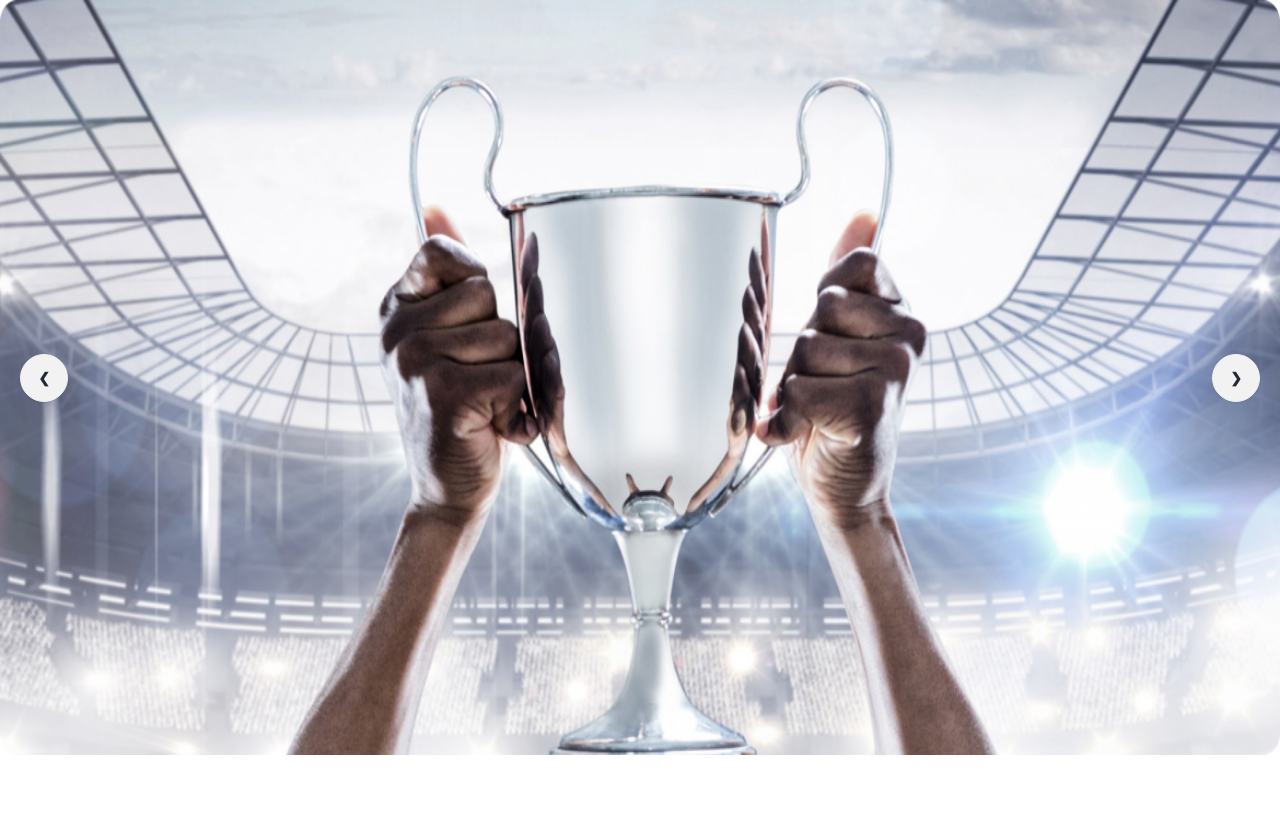
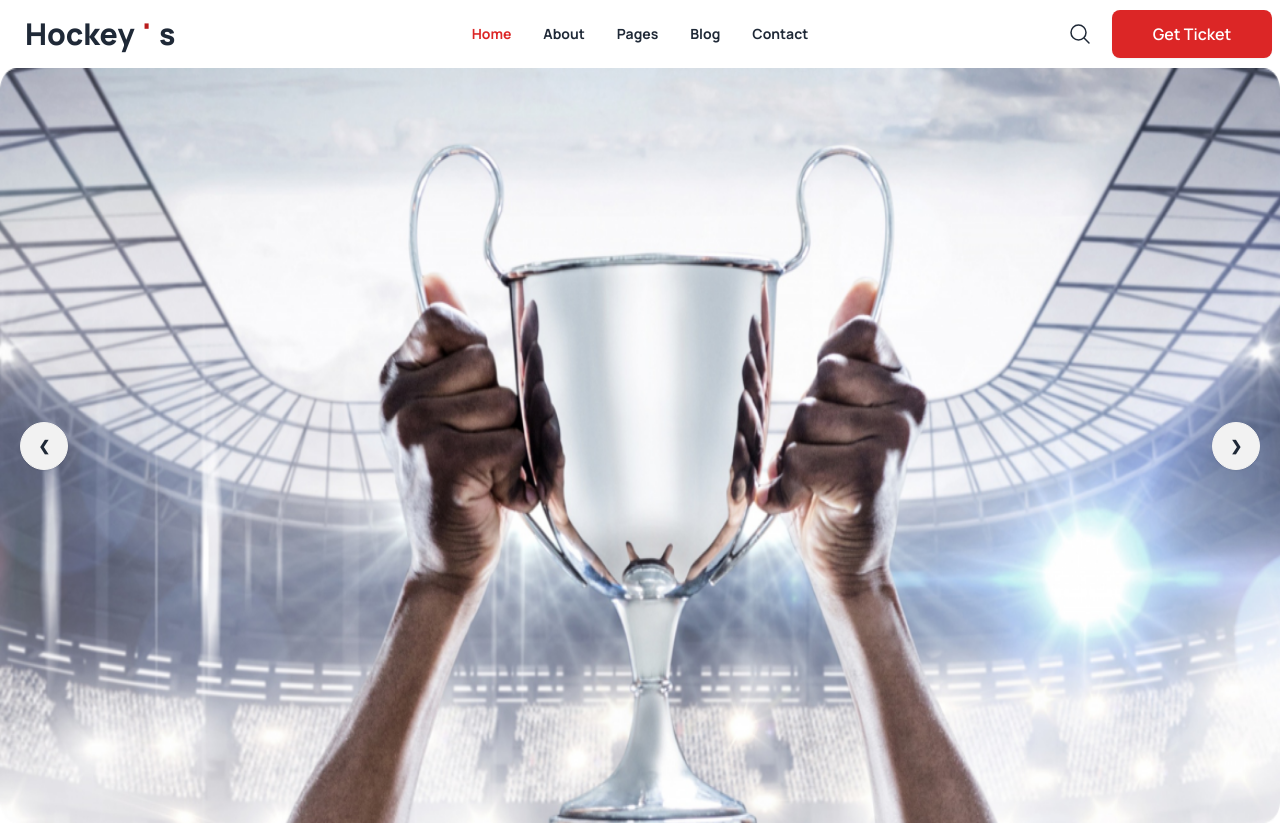
Before and after one commit to Samee37/a3-hockey, a plain HTML site: page index.html in a window 1280 px wide. Shown: the top 825 px of the page. Drawn offline with nearby package versions, Linux system fonts and the light colour scheme.

Commit message:
bonous 1 done

```diff
--- a/index.html
+++ b/index.html
@@ -35,6 +35,46 @@
 
 <body class="font mx-auto">
     <header>
+        <div>
+            <div class="navbar bg-base-100">
+                <div class="navbar-start">
+                  <div class="dropdown">
+                    <div tabindex="0" role="button" class="btn btn-ghost lg:hidden">
+                      <svg xmlns="http://www.w3.org/2000/svg" class="h-5 w-5" fill="none" viewBox="0 0 24 24" stroke="currentColor"><path stroke-linecap="round" stroke-linejoin="round" stroke-width="2" d="M4 6h16M4 12h8m-8 6h16" /></svg>
+                    </div>
+                    <ul tabindex="0" class="menu menu-sm dropdown-content mt-3 z-[1] p-2 shadow bg-base-100 rounded-box w-52">
+                      <li><a class="text-red-600 font-bold">Home</a></li>
+                      <li><a class="font-bold">About</a></li>
+                      <li><a class="font-bold">Pages</a></li>
+                      <li><a class="font-bold">Blog</a></li>
+                      <li><a class="font-bold">Contact</a></li>
+                    </ul>
+                  </div>
+                  <a class="btn btn-ghost text-3xl font-extrabold">Hockey<span class="text-red-700">'</span>s</a>
+                </div>
+                <div class="navbar-center hidden lg:flex">
+                  <ul class="menu menu-horizontal px-1">
+                    <li><a class="text-red-600 font-bold">Home</a></li>
+                    <li><a class="font-bold">About</a></li>
+                    <li><a class="font-bold">Pages</a></li>
+                    <li><a class="font-bold">Blog</a></li>
+                    <li><a class="font-bold">Contact</a></li>
+                  </ul>
+                </div>
+                <div class="navbar-end flex gap-5">
+                    <div>
+                        <svg xmlns="http://www.w3.org/2000/svg" fill="none" viewBox="0 0 24 24" stroke-width="1.5" stroke="currentColor" class="w-6 h-6">
+                            <path stroke-linecap="round" stroke-linejoin="round" d="m21 21-5.197-5.197m0 0A7.5 7.5 0 1 0 5.196 5.196a7.5 7.5 0 0 0 10.607 10.607Z" />
+                          </svg>
+
+                    </div>
+                    <div class="card-actions justify-start">
+                        <button class="btn bg-red-600 text-white border-none rounded-lg w-40 text-base">Get Ticket</button>
+                   </div>
+               </div>
+                </div>
+              </div>
+        </div>
         <div>
             <div class="carousel w-full">
                 <div id="slide1" class="carousel-item relative w-full">
@@ -602,9 +642,6 @@
                </div>
             </div>
         </section>
-
-
-
         <div class="mx-auto text-center items-center mt-16 bg-[#13131808] mb-10">
             <h2 class="font-extrabold text-xl mb-5">Social Media</h2>
             <div class="flex gap-4 justify-center">
```
